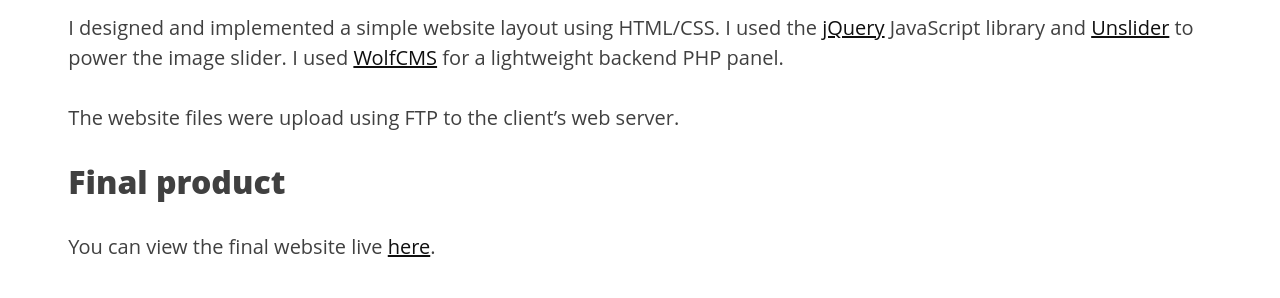
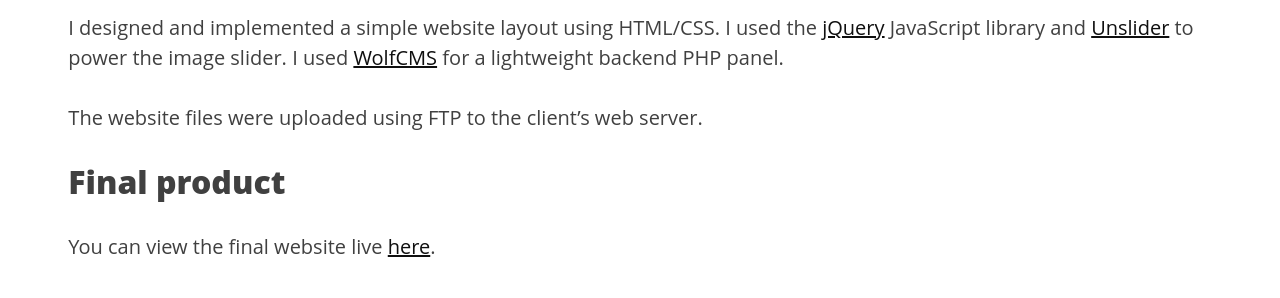
Before and after one commit to awocallaghan/no-async-css, a Jekyll site: the page built from _projects/audbern.md, in a window 1280 px wide and 900 px high, scrolled down 642 px. Shown: the part 156-454 px from the top of the window. Built offline with Jekyll 4.4.1, drawn with Linux system fonts in a browser that asks for light colours.

Commit message:
Some general fixes, post about Node.js frameworks

```diff
--- a/_projects/audbern.md
+++ b/_projects/audbern.md
@@ -25,7 +25,7 @@
 
 I designed and implemented a simple website layout using HTML/CSS. I used the [jQuery](https://jquery.com/) JavaScript library and [Unslider](http://unslider.com/) to power the image slider. I used [WolfCMS](https://www.wolfcms.org/) for a lightweight backend PHP panel.
 
-The website files were upload using FTP to the client's web server.
+The website files were uploaded using FTP to the client's web server.
 
 ## Final product
 
--- a/about.html
+++ b/about.html
@@ -6,7 +6,7 @@
 activePage: "about"
 ---
 <div class="row">
-  <div class="col-12 col-md-9">
+  <div class="col-12 col-md-8">
       <h3>Education</h3>
       <ul>
         <li>
@@ -84,7 +84,7 @@
         <li><em>2007-2012</em> &mdash; Queensmead High School &mdash; GCSEs incl. Maths &amp; English</li>
       </ul>
   </div>
-  <div class="col-12 col-md-3">
+  <div class="col-12 col-md-4">
     <h3>Links</h3>
     <ul>
       <li><a href="https://github.com/awocallaghan" target="_blank">awocallaghan on GitHub</a></li>
```
Also changed, not shown: _posts/2018-01-23-nodejs-web-frameworks.markdown (added, +72 -0 lines), Gemfile.lock (added), img/nodejs.jpg (added), img/sky-lights-space-dark.jpg.
